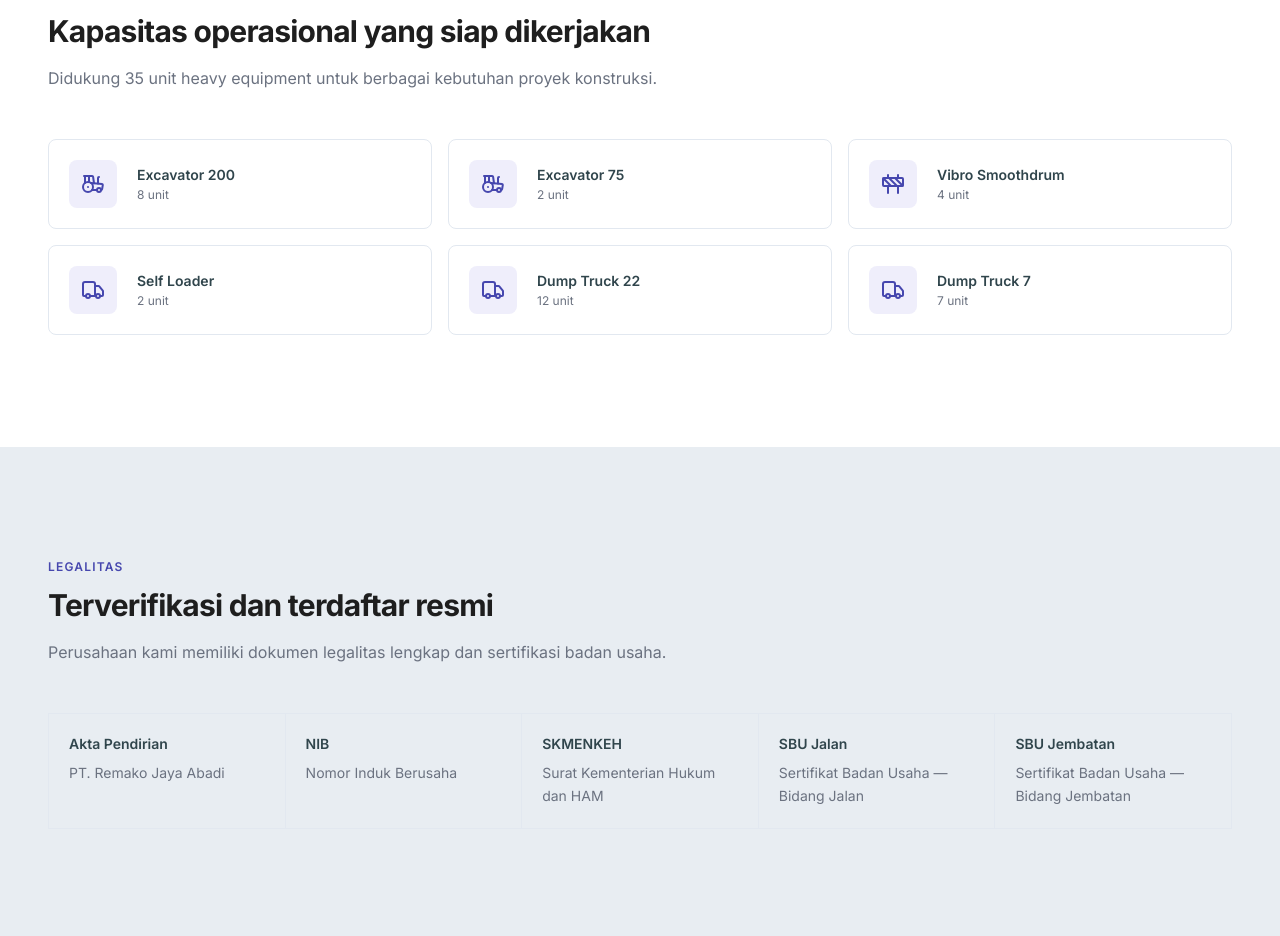
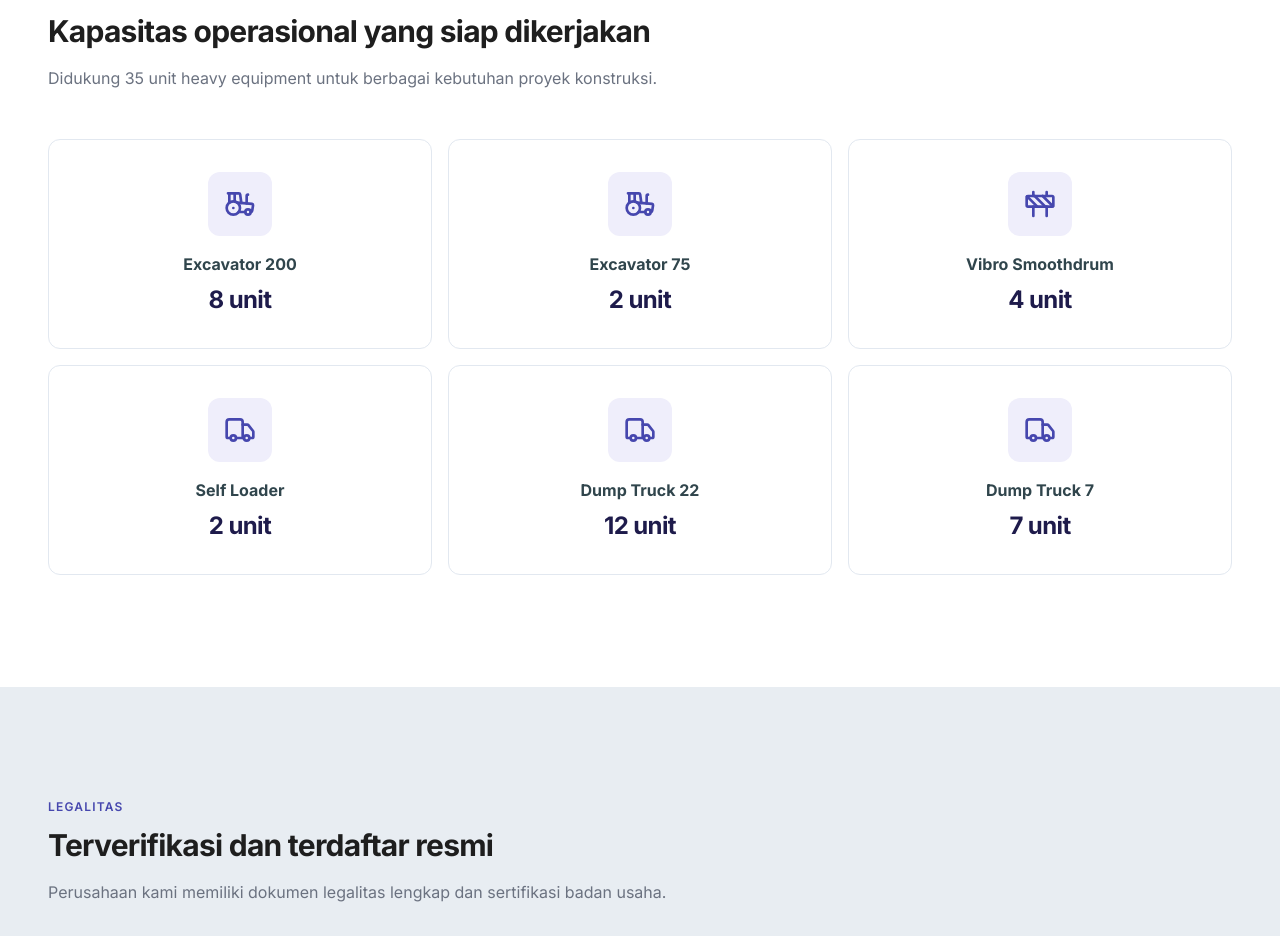
Before and after one commit to inisalman/remakojayaabadi, a Nuxt app in the folder frontend/: page / in a window 1280 px wide. Shown: the part 6540-7476 px from the top of the page. Built offline with nearby package versions, Linux system fonts and the light colour scheme.

Commit message:
feat: make equipment cards larger with vertical layout

```diff
--- a/frontend/components/EquipmentRow.vue
+++ b/frontend/components/EquipmentRow.vue
@@ -13,13 +13,13 @@ const icon = computed(() => iconMap[props.item.icon] || Construction)
 </script>
 
 <template>
-  <article class="group flex items-center gap-5 rounded-lg border border-border bg-surface p-5 transition-all hover:border-brand/30 hover:shadow-card-hover">
-    <div class="flex h-12 w-12 flex-shrink-0 items-center justify-center rounded-lg bg-brand-tint text-brand transition-colors group-hover:bg-brand group-hover:text-white">
-      <component :is="icon" class="h-6 w-6" />
+  <article class="group flex flex-col items-center gap-4 rounded-xl border border-border bg-surface p-8 text-center transition-all hover:border-brand/30 hover:shadow-card-hover">
+    <div class="flex h-16 w-16 items-center justify-center rounded-xl bg-brand-tint text-brand transition-colors group-hover:bg-brand group-hover:text-white">
+      <component :is="icon" class="h-8 w-8" />
     </div>
-    <div class="min-w-0 flex-1">
-      <h3 class="text-sm font-semibold text-ink-secondary">{{ item.name }}</h3>
-      <p class="mt-0.5 text-xs text-ink-muted">{{ item.quantity }}</p>
+    <div>
+      <h3 class="text-base font-bold text-ink-secondary">{{ item.name }}</h3>
+      <p class="mt-2 text-2xl font-bold tracking-tight text-dark">{{ item.quantity }}</p>
     </div>
   </article>
 </template>
```
